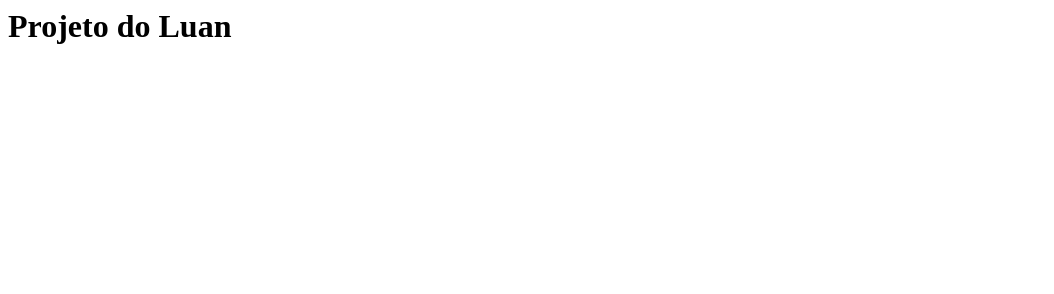
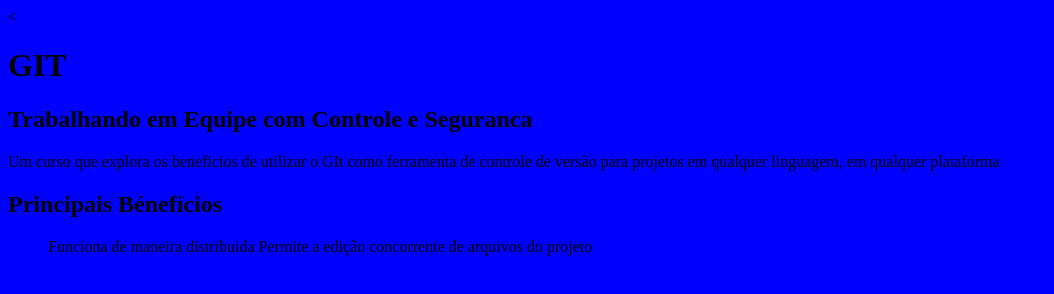
Before and after one commit to luannascimentobjj/curso-git, a plain HTML site: page index.html in a window 1280 px wide. Shown: the whole page, without its empty margins (0-1054 px from the left). Drawn offline with Linux system fonts and the light colour scheme.

Commit message:
inicio do desing

```diff
--- /dev/null
+++ b/estilo.css
@@ -0,0 +1,3 @@
+body{
+	background-color: blue;
+}
--- a/index.html
+++ b/index.html
@@ -1,5 +1,19 @@
 <html>
-<body>
-<h1>Projeto do Luan </h1>
+<head>
+<link rel="stylesheet" href="estilo.css">
+</head>
+<body><
+<h1>GIT</h1>
+<h2>Trabalhando em Equipe com Controle e Seguranca</h2>
+<p>
+ Um curso que explora os beneficios de utilizar o GIt como ferramenta
+ de controle de versão para projetos em qualquer linguagem, em qualquer plataforma
+</p>
+<h2>Principais Bénefícios</h2>
+<ul>
+	<l1>Funciona de maneira distribuida</l1>
+	<l1>Permite a edição concorrente de arquivos do projeto</l1>
+
+</ul>
 </body>
 </html>
```
